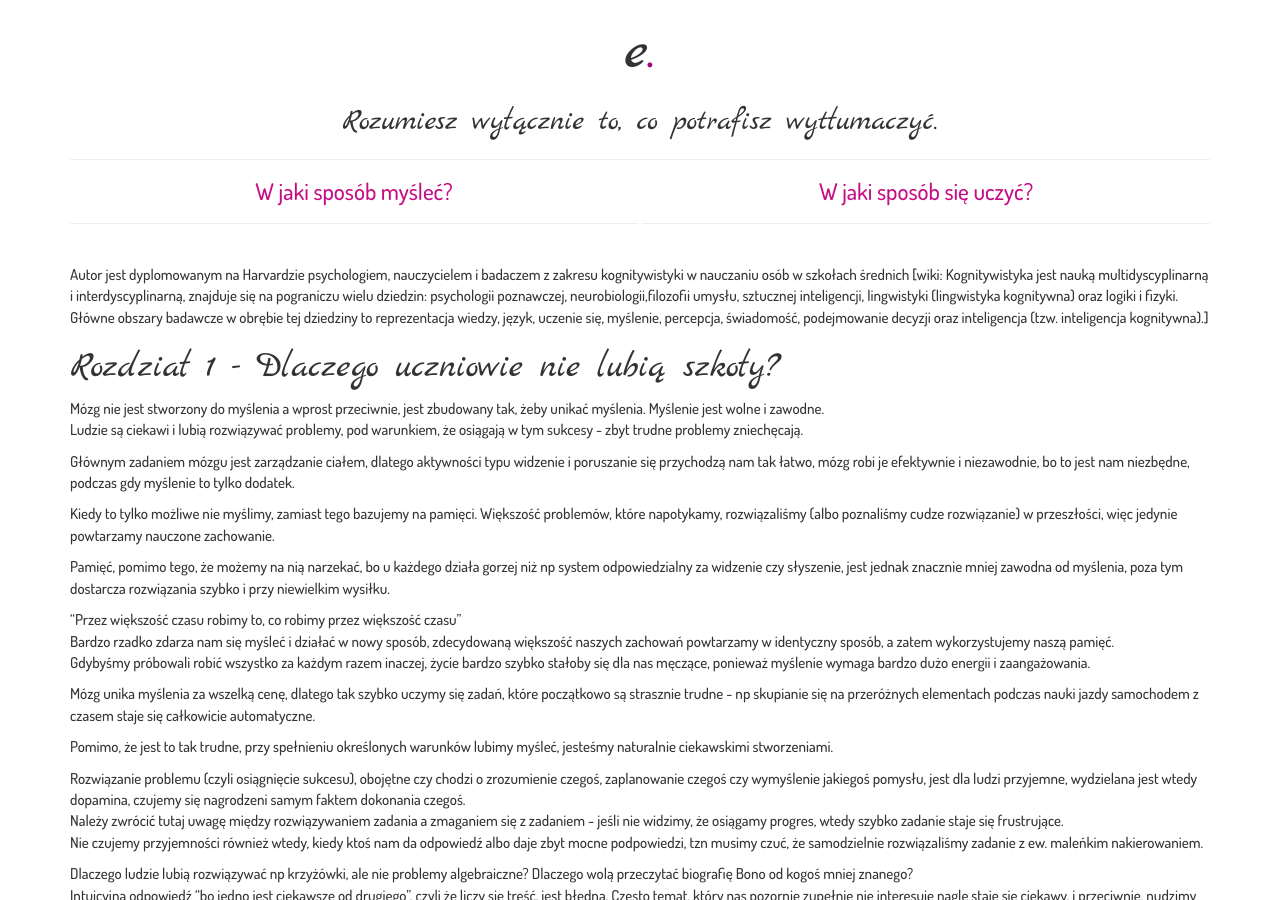
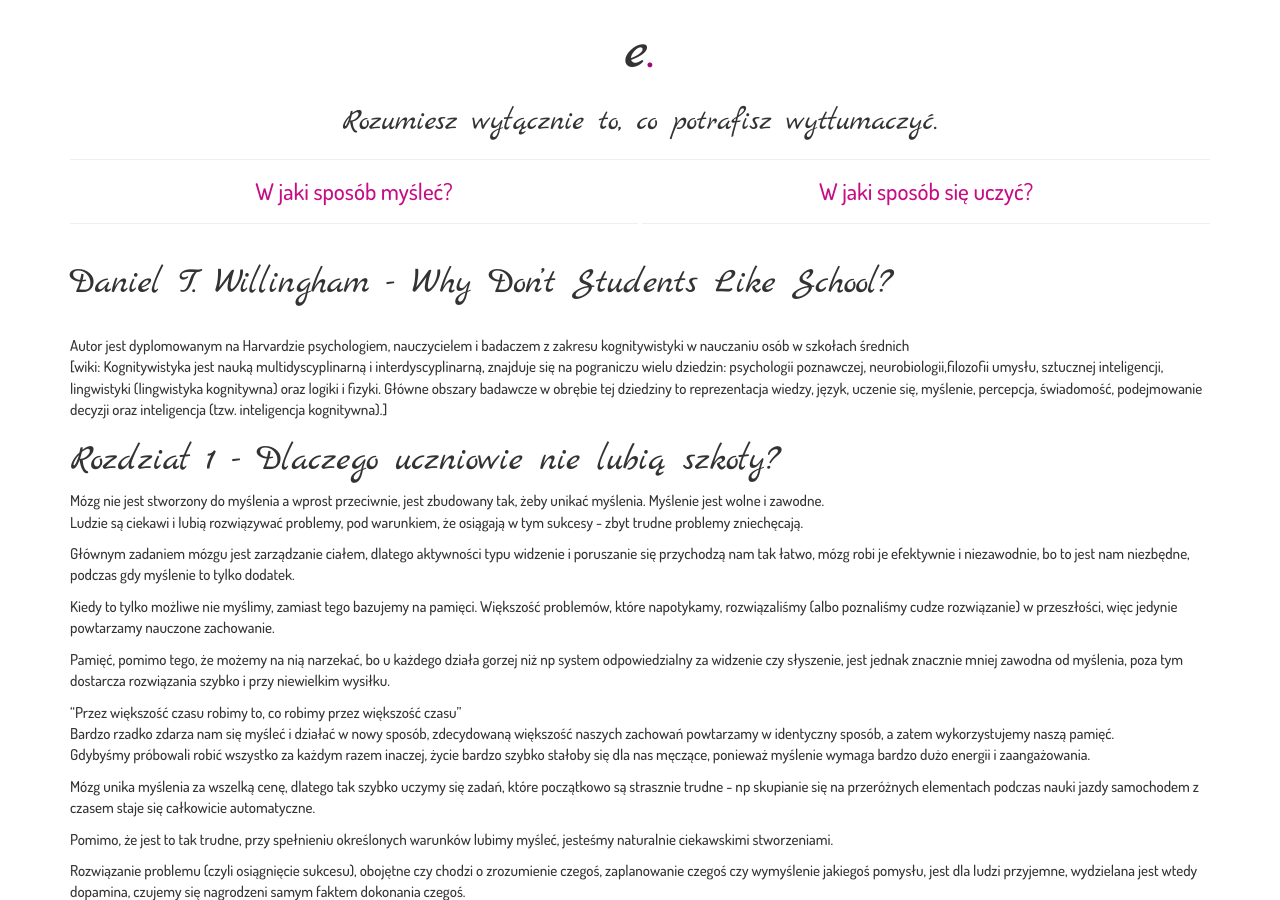
Before and after one commit to esencje/esencje.github.io, a Jekyll site: the page built from notatki-z-ksiazek/why-dont-students-like-school.md, in a window 1280 px wide and 900 px high. Built offline with Jekyll 4.4.1, drawn with Linux system fonts in a browser that asks for light colours.

Commit message:
Update why-dont-students-like-school.md

```diff
--- a/notatki-z-ksiazek/why-dont-students-like-school.md
+++ b/notatki-z-ksiazek/why-dont-students-like-school.md
@@ -4,10 +4,11 @@
 permalink: /notatki-z-ksiazek/why-dont-students-like-school/
 ---
 
-
-
-Autor jest dyplomowanym na Harvardzie psychologiem, nauczycielem i badaczem z zakresu kognitywistyki w nauczaniu osób w szkołach średnich [wiki: Kognitywistyka jest nauką multidyscyplinarną i interdyscyplinarną, znajduje się na pograniczu wielu dziedzin: psychologii poznawczej, neurobiologii,filozofii umysłu, sztucznej inteligencji, lingwistyki (lingwistyka kognitywna) oraz logiki i fizyki. Główne obszary badawcze w obrębie tej dziedziny to reprezentacja wiedzy, język, uczenie się, myślenie, percepcja, świadomość, podejmowanie decyzji oraz inteligencja (tzw. inteligencja kognitywna).]
-
+# Daniel T. Willingham - Why Don't Students Like School?
+<br>
+Autor jest dyplomowanym na Harvardzie psychologiem, nauczycielem i badaczem z zakresu kognitywistyki w nauczaniu osób w szkołach średnich<br>
+[wiki: Kognitywistyka jest nauką multidyscyplinarną i interdyscyplinarną, znajduje się na pograniczu wielu dziedzin: psychologii poznawczej, neurobiologii,filozofii umysłu, sztucznej inteligencji, lingwistyki (lingwistyka kognitywna) oraz logiki i fizyki. Główne obszary badawcze w obrębie tej dziedziny to reprezentacja wiedzy, język, uczenie się, myślenie, percepcja, świadomość, podejmowanie decyzji oraz inteligencja (tzw. inteligencja kognitywna).]
+<br>
 
 # Rozdział 1 - Dlaczego uczniowie nie lubią szkoły?
 
@@ -66,7 +67,7 @@
 4) miejsca w pamięci roboczej
 
 
-
+<br><br>
 ### Jakie to ma znaczenie dla pracy w klasie:
 
 Pamiętaj: Uczeń musi nieustannie doświadczać przyjemnego poczucia rozwiązywania problemu
@@ -96,7 +97,7 @@
 <b>Prowadź dziennik</b><br>
 To wszystko wymaga z Twojej strony wiele uwagi i spostrzeżeń - nawet jeśli wydaje Ci się, że poprowadziłeś idealne zajęcia, wszyscy byli ciągle zaangażowani, teraz już wiesz jak to robić i tego dnia nigdy nie zapomnisz - to bzdura, zapisz te rzeczy i wróć do notatek po pewnym czasie, inaczej bez wątpienia pomiesza Ci się to. Spisywanie sobie, które ćwiczenia z danego materiału przygotowałeś tak, aby były odpowiednio angażujące dla klasy, powinno być dla Ciebie nawykiem.
 
-
+<br><br>
 
 ### Bibliografia
 
```
